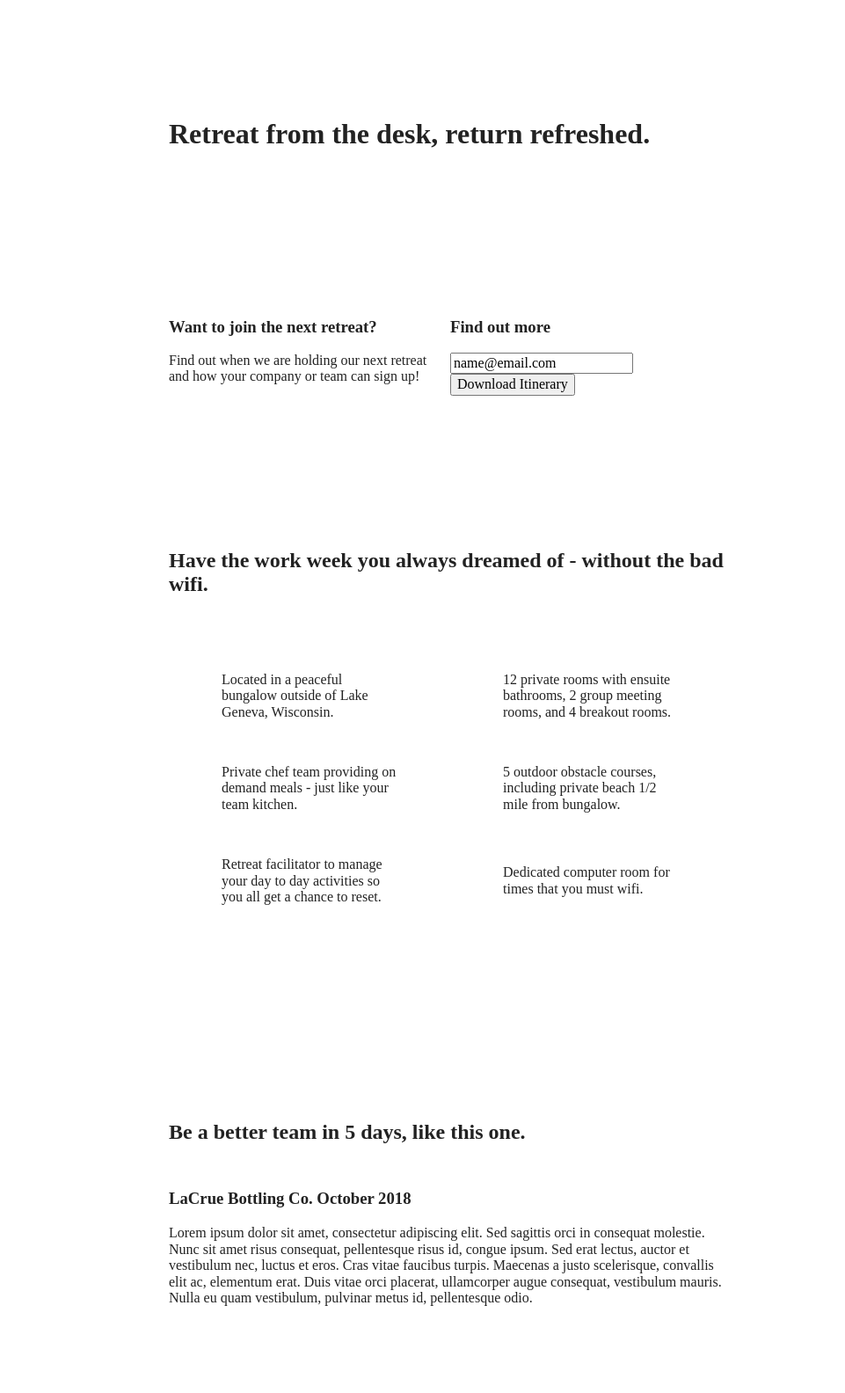
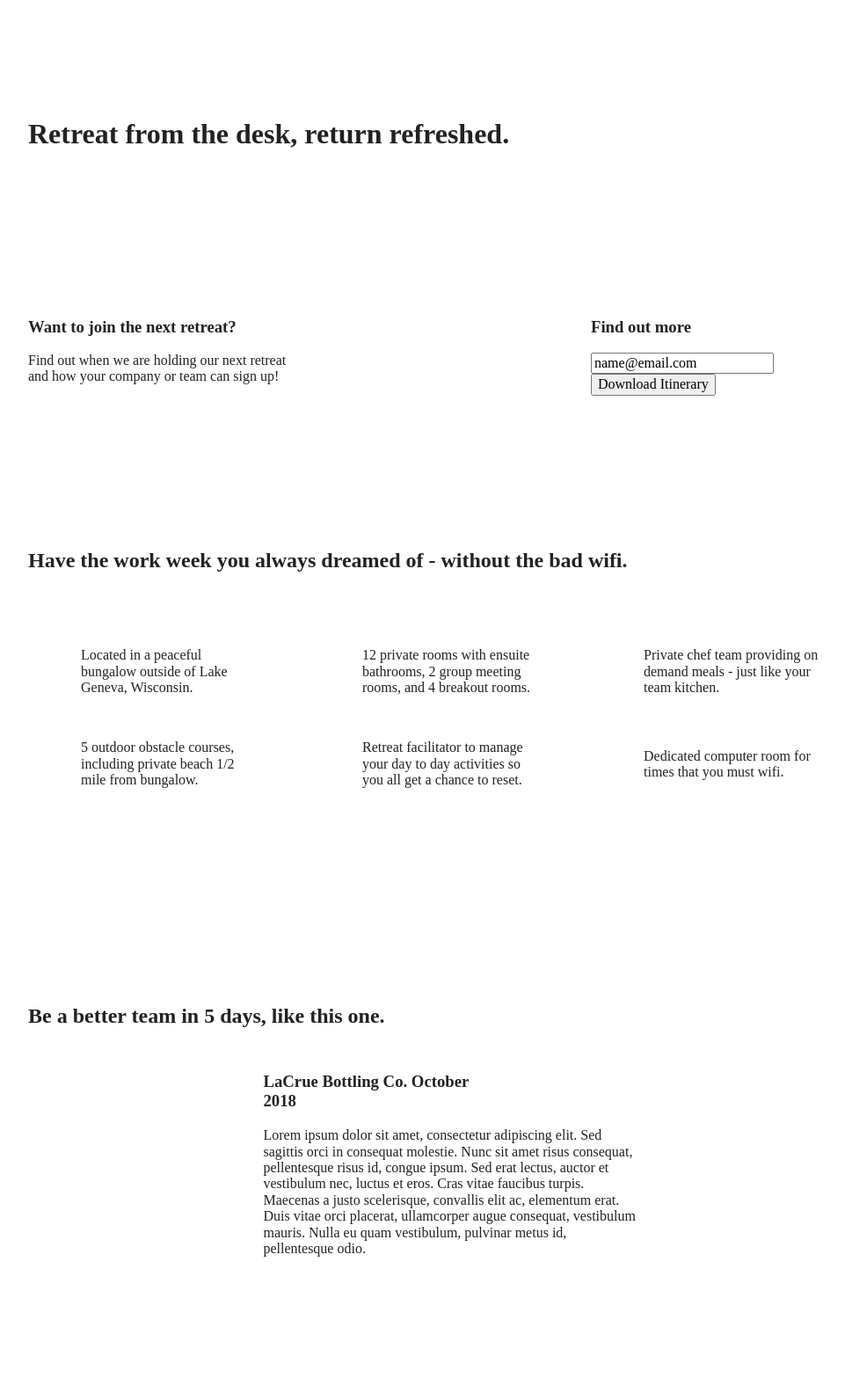
Before and after one commit to amanda-w1/unplugged, a website built with Parcel: page index.html in a window 1280 px wide. Shown: the part 176-1760 px from the top of the page at 88% size, without its empty margins (128-1089 px from the left). Built offline with nearby package versions, Linux system fonts and the light colour scheme.

Commit message:
Updated desktop styles

```diff
--- a/css/main.css
+++ b/css/main.css
@@ -494,6 +494,51 @@ textarea {
 
 @media only screen and (min-width: 1200px) {
   /* Desktop styles here */
+
+  .content-wrapper {
+    max-width: 960px;
+  }
+
+  /* Hero */
+  .hero-area h1 {
+    width: 100%;
+  }
+
+  /* Aside */
+  aside .content-wrapper {
+
+  }
+
+  aside .content-wrapper .form-description,
+  aside .content-wrapper .form {
+    width: 320px;
+  }
+
+  /* Features */
+  .features h2 {
+    width: 100%;
+  }
+
+  .features article {
+    flex-basis: 175px;
+  }
+
+  /* Reviews */
+  .reviews article div {
+    width: 425px;
+  }
+
+
+  /* About styles */
+
+  .mission h2, .content-section .content-wrapper h2 {
+    width: 100%;
+  }
+
+  /* FAQ styles */
+  .faq h2 {
+    width: 100%;
+  }
 }
 
 /* ==========================================================================
```
